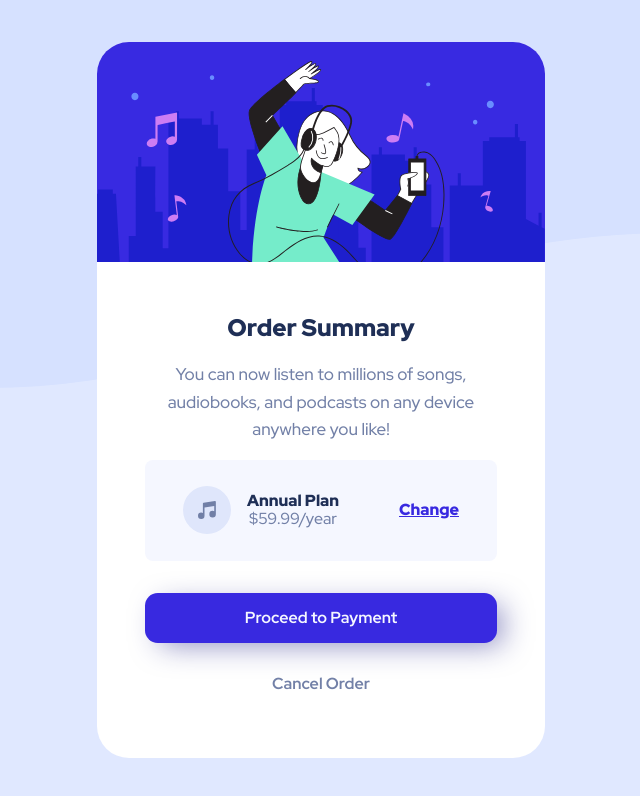
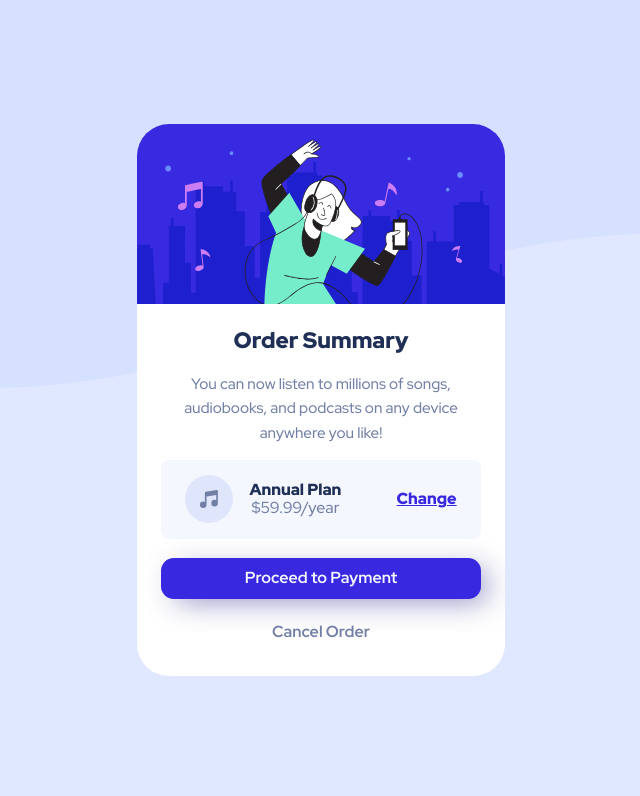
Before and after one commit to jackp4e5/frontend-mentor, a plain HTML site: page index.html in a window 1280 px wide. Shown: the whole page, without its empty margins (319-959 px from the left). Drawn offline with Linux system fonts and the light colour scheme.

Commit message:
fourth commmit with git

```diff
--- a/css/app.css
+++ b/css/app.css
@@ -38,53 +38,45 @@ body{
 }
 
 .main__card{
-    width: 26rem;
+    width: 23rem;
     max-width: 90vw;
     overflow: hidden;
     border-radius: 2rem;
     text-align: center;
     background-color: white;
 }
-@media( min-width: 767px){
-    .main__card{
-        width: 28rem;
-    }
 
-
-}
 
 .contents{
     padding: 1.5rem;
 }
-@media( min-width: 767px){
-    .contents{
-        padding: 3rem;
-    }
-}
 
 .contents__image{
    width: 100%;
+   display: block;
 }
 
 .contents__headin{
     margin-top: 0;
     font-weight: 900;
     color: var(--primary2);
+    font-size: 1.4rem;
 }
 
 .contents__text{
     font-size: 17px;
     color: var(--secundary2);
     line-height: 1.6;
+    margin-top: 0;
+    font-size: .95rem;
 }
 
 .price{
-    padding: 1rem;
+    padding: .3rem;
     display: flex;
     align-items: center;
     justify-content: space-around;
     gap: 1rem;
-    margin: 0 auto;
     background-color: var(--blue2);
     border-radius: .5rem;
 }
@@ -113,13 +105,14 @@ body{
 .buttons{
     display: flex;
     flex-direction: column;
-    gap: 1rem;
+    gap: .8rem;
 }
 
 .buttons button{
     border-radius: .8rem;
     cursor:pointer;
-    padding: 1rem;
+    padding: .7rem;
+    font-family: var(--font-family);
     font-weight: 700;
     font-size: 1rem;
     border: none;
@@ -127,7 +120,7 @@ body{
 }
 
 .buttons__firts{
-    margin-top: 2rem ;
+    margin-top: 1.2rem ;
     color: var(--blue2);
     background-color: var(--blue-color);
     box-shadow: 10px 7px 29px -5px  rgba(30 30 134 /.5);
```
Also changed, not shown: index.html (+1 -1 lines).
